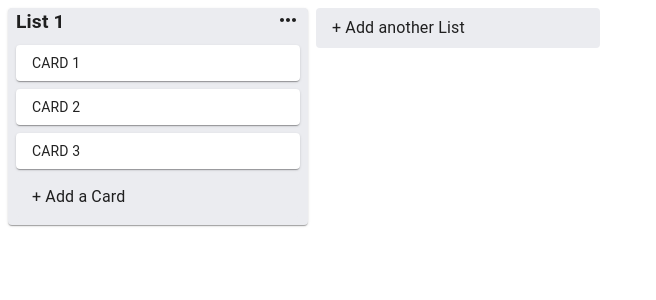
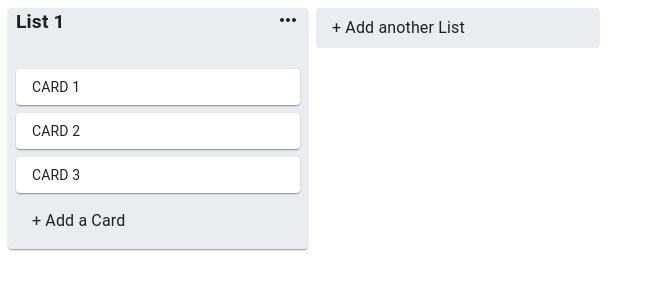
Before and after one commit to b00db/trello-clone, a React (Create React App) app: page / in a window 1280 px wide. Shown: the top 300 px of the page, without its empty margins (0-656 px from the left). Built offline with nearby package versions, Linux system fonts and the light colour scheme.

Commit message:
Drag and Drop Card in the same list

```diff
--- a/package.json
+++ b/package.json
@@ -10,6 +10,7 @@
     "@testing-library/user-event": "^13.5.0",
     "express": "^4.17.2",
     "react": "^17.0.2",
+    "react-beautiful-dnd": "^13.1.0",
     "react-dom": "^17.0.2",
     "react-scripts": "^5.0.0",
     "uuid": "^8.3.2",
--- a/src/App.js
+++ b/src/App.js
@@ -5,6 +5,7 @@ import store from './utils/store';
 import StoreApi from './utils/storeApi';
 import InputContainer from './components/Input/InputContainer';
 import { makeStyles } from '@material-ui/core/styles';
+import { DragDropContext } from 'react-beautiful-dnd';
 
 const useStyle = makeStyles((theme) => ({
   root: {
@@ -12,6 +13,7 @@ const useStyle = makeStyles((theme) => ({
     minHeight: '100vh',
     background: 'white',
     width: '100%',
+    overflowY: 'auto',
   },
 }));
 
@@ -71,8 +73,36 @@ export default function App() {
     setData(newState);
   };
 
+  const onDragEnd = (result) => {
+    const { destination, source, draggableId } = result;
+    console.log('destination', destination, 'source', source, draggableId);
+
+    if (!destination) {
+      return;
+    }
+    const sourceList = data.lists[source.droppableId];
+    const destinationList = data.lists[destination.droppableId];
+    const draggingCard = sourceList.cards.filter(
+      (card) => card.id === draggableId
+    )[0];
+
+    if (source.droppableId === destination.droppableId) {
+      sourceList.cards.splice(source.index, 1);
+      destinationList.cards.splice(destination.index, 0, draggingCard);
+      const newSate = {
+        ...data,
+        lists: {
+          ...data.lists,
+          [sourceList.id]: destinationList,
+        },
+      };
+      setData(newSate);
+    }
+  };
+
   return (
     <StoreApi.Provider value={{ addMoreCard, addMoreList, updateListTitle }}>
+      <DragDropContext onDragEnd={onDragEnd}>
         <div className={classes.root}>
           {data.listIds.map((listId) => {
             const list = data.lists[listId];
@@ -80,6 +110,7 @@ export default function App() {
           })}
           <InputContainer type="list" />
         </div>
+      </DragDropContext>
     </StoreApi.Provider>
   );
 }
--- a/src/components/Input/InputCard.js
+++ b/src/components/Input/InputCard.js
@@ -6,6 +6,7 @@ import storeApi from '../../utils/storeApi';
 
 const useStyle = makeStyles((theme) => ({
   card: {
+    width: '280px',
     margin: theme.spacing(0, 1, 1, 1),
     paddingBottom: theme.spacing(4),
   },
--- a/src/components/List/Card.js
+++ b/src/components/List/Card.js
@@ -1,7 +1,7 @@
 import React from 'react';
 import { Paper } from '@material-ui/core';
-
 import { makeStyles } from '@material-ui/core/styles';
+import { Draggable } from 'react-beautiful-dnd';
 
 const useStyle = makeStyles((theme) => ({
   card: {
@@ -9,12 +9,21 @@ const useStyle = makeStyles((theme) => ({
     margin: theme.spacing(1),
   },
 }));
-export default function Card({ card }) {
+
+export default function Card({ card, index }) {
   const classes = useStyle();
 
   return (
-    <div>
-      <Paper className={classes.card}>{card.title}</Paper>
-    </div>
+    <Draggable draggableId={card.id} index={index}>
+      {(provided) => (
+        <div
+          ref={provided.innerRef}
+          {...provided.dragHandleProps}
+          {...provided.draggableProps}
+        >
+          <Paper className={classes.card}>{card.title}</Paper>
+        </div>
+      )}
+    </Draggable>
   );
 }
--- a/src/components/List/List.js
+++ b/src/components/List/List.js
@@ -4,12 +4,16 @@ import { makeStyles } from '@material-ui/core/styles';
 import Title from './Title';
 import Card from './Card';
 import InputContainer from '../Input/InputContainer';
+import { Droppable } from 'react-beautiful-dnd';
 
 const useStyle = makeStyles((theme) => ({
   root: {
     minWidth: '300px',
     backgroundColor: '#EBECF0',
     marginLeft: theme.spacing(1),
+  },
+  cardContainer: {
+    marginTop: theme.spacing(4),
   },
 }));
 
@@ -20,9 +24,20 @@ export default function List({ list }) {
       <Paper className={classes.root}>
         <CssBaseline />
         <Title title={list.title} listId={list.id} />
-        {list.cards.map((card) => (
-          <Card key={card.id} card={card} />
-        ))}
+        <Droppable droppableId={list.id}>
+          {(provided) => (
+            <div
+              ref={provided.innerRef}
+              {...provided.droppableProps}
+              className={classes.cardContainer}
+            >
+              {list.cards.map((card, index) => (
+                <Card key={card.id} card={card} index={index} />
+              ))}
+              {provided.placeholder}
+            </div>
+          )}
+        </Droppable>
         <InputContainer listId={list.id} type="card" />
       </Paper>
     </div>
```
Also changed, not shown: 1 other file (tests, documents, lock files or other folders). Lines whose indentation alone changed are shown as unchanged.
